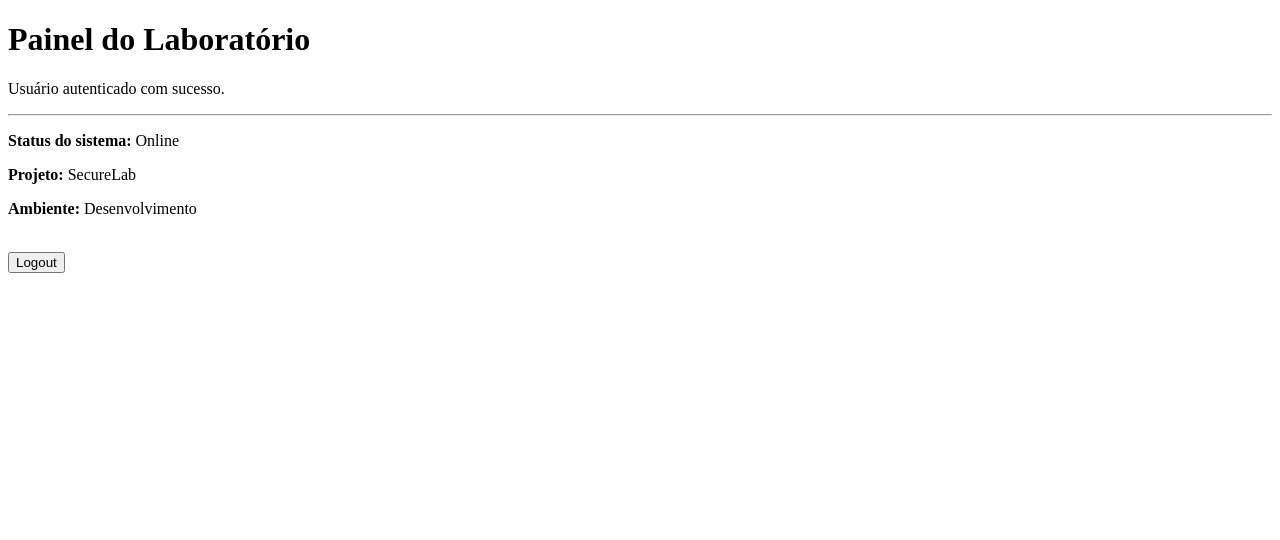
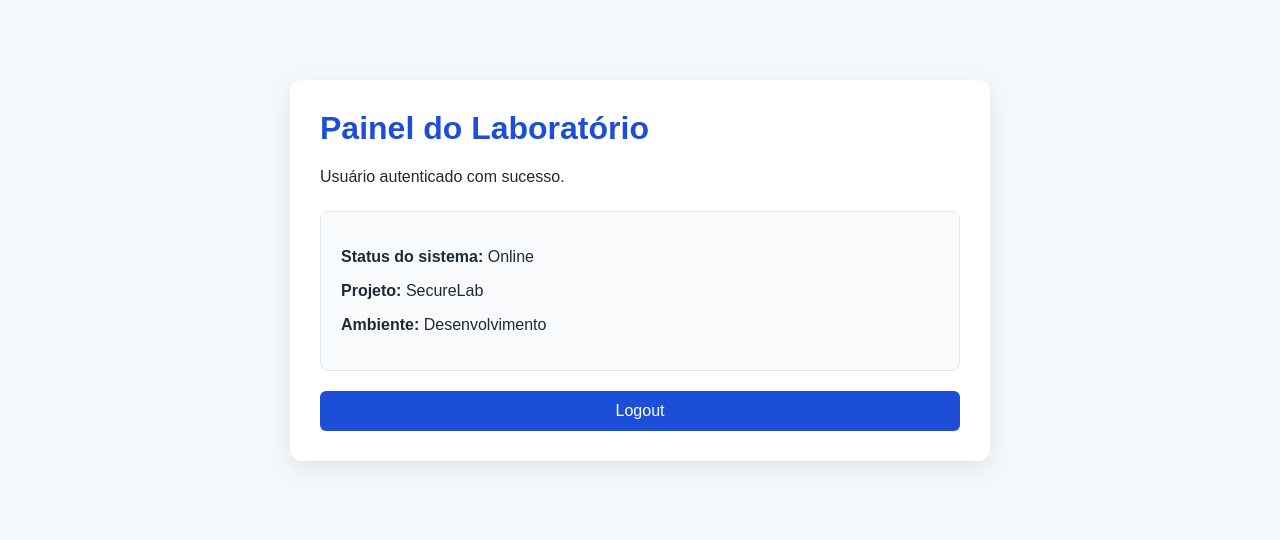
Before and after one commit to aloisioalmeidaa/securelab, a Flask app: page /dashboard in a window 1280 px wide. Shown: the top 540 px of the page. Run offline with Flask 3, Linux system fonts and the light colour scheme; the visitor is signed in with stand-in values (Sample User, id 1); some libraries are stand-ins or nearby versions.

Commit message:
Melhora interface do SecureLab

```diff
--- /dev/null
+++ b/static/style.css
@@ -0,0 +1,80 @@
+* {
+    box-sizing: border-box;
+}
+
+body {
+    margin: 0;
+    font-family: Arial, Helvetica, sans-serif;
+    background-color: #f4f7fb;
+    color: #1f2937;
+}
+
+.container {
+    width: 100%;
+    max-width: 420px;
+    margin: 80px auto;
+    padding: 30px;
+    background-color: white;
+    border-radius: 12px;
+    box-shadow: 0 8px 25px rgba(0, 0, 0, 0.08);
+}
+
+.dashboard {
+    max-width: 700px;
+}
+
+h1 {
+    margin-top: 0;
+    color: #1d4ed8;
+}
+
+h2 {
+    font-size: 1.2rem;
+    margin-bottom: 25px;
+}
+
+label {
+    display: block;
+    margin-top: 15px;
+    margin-bottom: 6px;
+    font-weight: bold;
+}
+
+input {
+    width: 100%;
+    padding: 10px;
+    border: 1px solid #cbd5e1;
+    border-radius: 6px;
+    font-size: 1rem;
+}
+
+button {
+    width: 100%;
+    margin-top: 20px;
+    padding: 11px;
+    border: none;
+    border-radius: 6px;
+    background-color: #1d4ed8;
+    color: white;
+    font-size: 1rem;
+    cursor: pointer;
+}
+
+button:hover {
+    background-color: #1e40af;
+}
+
+.error {
+    padding: 10px;
+    border-radius: 6px;
+    background-color: #fee2e2;
+    color: #b91c1c;
+}
+
+.status {
+    margin-top: 25px;
+    padding: 20px;
+    background-color: #f8fafc;
+    border-radius: 8px;
+    border: 1px solid #e2e8f0;
+}
--- a/templates/dashboard.html
+++ b/templates/dashboard.html
@@ -4,25 +4,26 @@
     <meta charset="UTF-8">
     <meta name="viewport" content="width=device-width, initial-scale=1.0">
     <title>Painel - SecureLab</title>
+    <link rel="stylesheet" href="{{ url_for('static', filename='style.css') }}">
 </head>
 <body>
 
+    <div class="container dashboard">
         <h1>Painel do Laboratório</h1>
 
         <p>Usuário autenticado com sucesso.</p>
 
-    <hr>
-
+        <div class="status">
             <p><strong>Status do sistema:</strong> Online</p>
             <p><strong>Projeto:</strong> SecureLab</p>
             <p><strong>Ambiente:</strong> Desenvolvimento</p>
-
-    <br>
+        </div>
 
         <form method="POST" action="/logout">
             <input type="hidden" name="csrf_token" value="{{ csrf_token() }}">
             <button type="submit">Logout</button>
         </form>
+    </div>
 
 </body>
 </html>
```
Also changed, not shown: templates/login.html (+7 -5 lines). Lines whose indentation alone changed are shown as unchanged.
